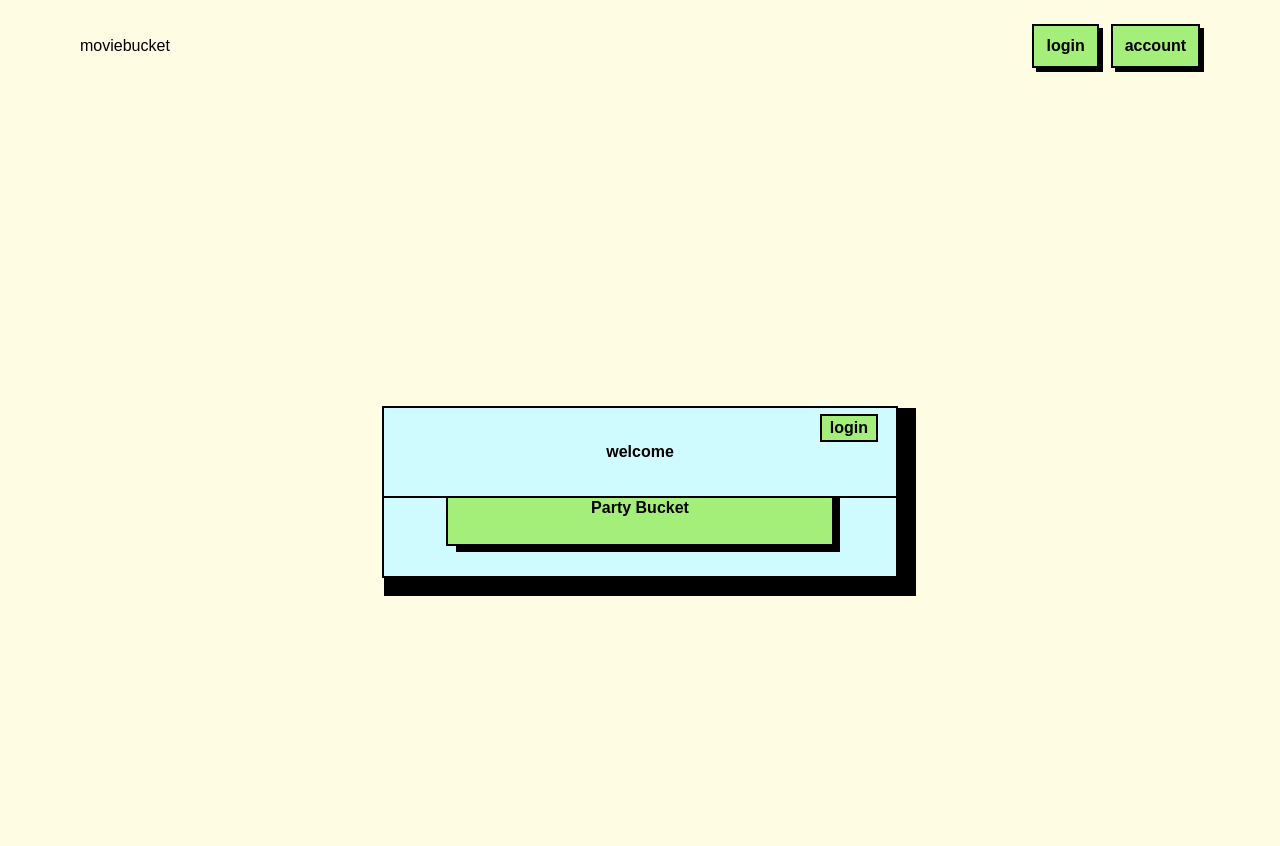
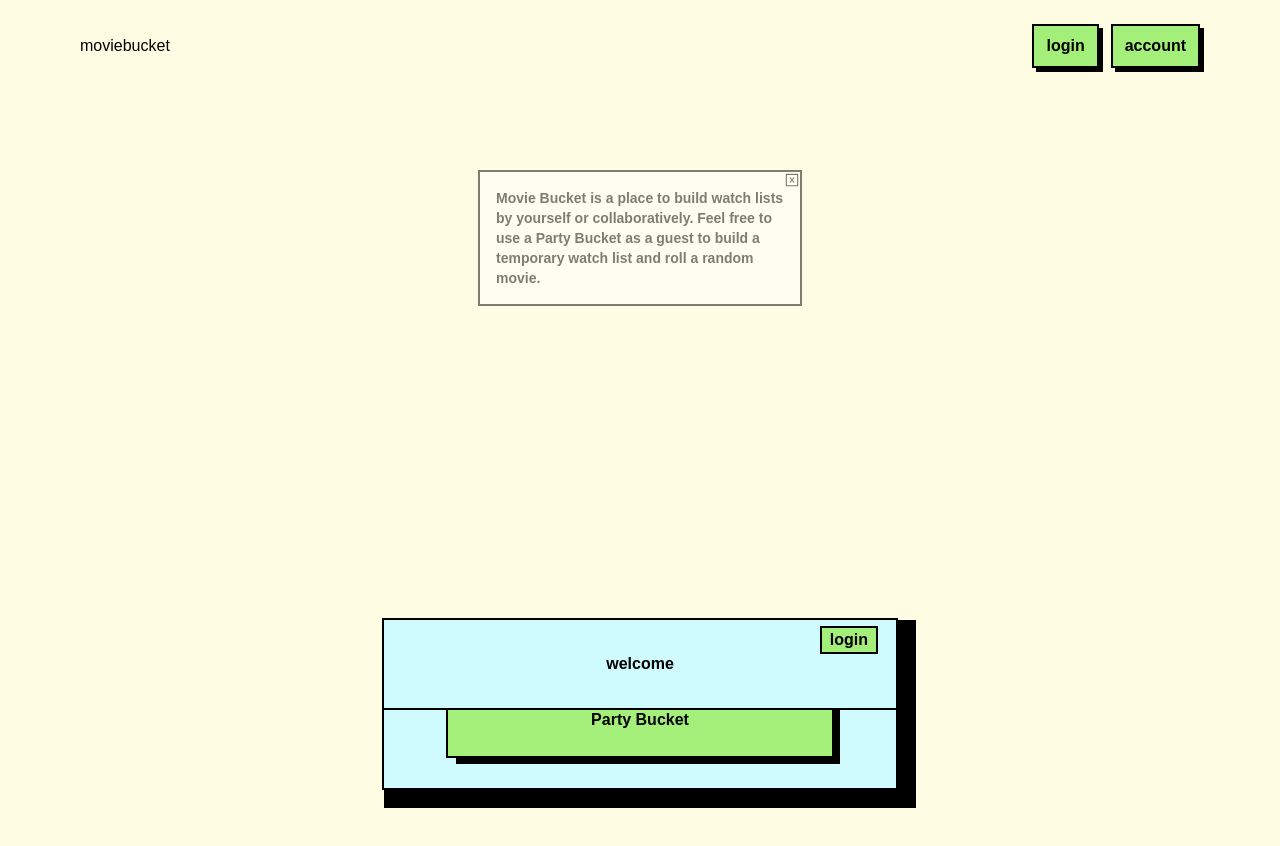
Before and after one commit to thwilson3/movie_bucket_frontend, a React (Vite) app: page / in a window 1280 px wide. Shown: the top 846 px of the page. Built offline with nearby package versions, Linux system fonts and the light colour scheme; a web font is replaced by a local one.

Commit message:
Utilize new WelcomeContainer component

```diff
--- a/src/components/Homepage.tsx
+++ b/src/components/Homepage.tsx
@@ -1,6 +1,7 @@
 import BucketList from "./BucketList";
 import LandingOptions from "./LandingOptions";
 import MainContainer from "./MainContainer";
+import WelcomeContainer from "./WelcomeContainer";
 
 /** Homepage view for Movie Bucket
  *
@@ -10,9 +11,13 @@ import MainContainer from "./MainContainer";
  * App -> Homepage -> BucketList, Navigation
  */
 export default function Homepage() {
+    const test = true
   return (
-    <MainContainer>
-      <LandingOptions/>
-    </MainContainer>
+    <>
+    {test ? <WelcomeContainer/> : null}
+        <MainContainer>
+        <LandingOptions/>
+        </MainContainer>
+    </>
   );
 }
```
